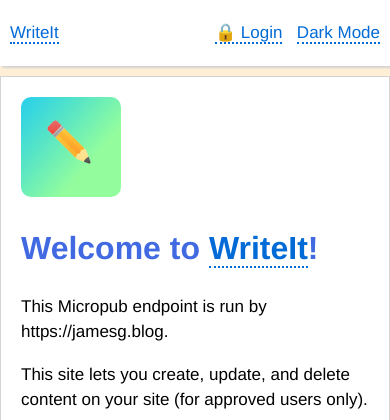
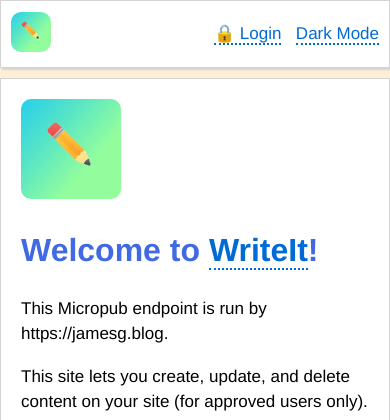
Before and after one commit to capjamesg/micropub, a Flask app: page / in a window 390 px wide. Shown: the top 420 px of the page. Run offline with Flask 2, Linux system fonts and the light colour scheme; some libraries are stand-ins or nearby versions.

Commit message:
redesign some pages for mobile

```diff
--- a/static/styles.css
+++ b/static/styles.css
@@ -40,9 +40,13 @@ button, .random_button {
 .random_button:hover {
 	cursor: pointer;
 }
+.no_underline {
+	border: none;
+}
 nav, footer ul {
 	display: flex;
 	background-color: white;
+	border: 1px solid lightgrey;
 	box-shadow: 2px 2px 2px lightgrey;
 }
 nav ul li {
@@ -238,6 +242,7 @@ a:focus {
 	display: inline-block;
 	width: 100%;
 	border: 1px solid lightgrey;
+	box-shadow: 2px 2px turquoise;
 	margin-bottom: 20px;
 	padding: 10px;
 	box-sizing: border-box;
--- a/templates/base.html
+++ b/templates/base.html
@@ -56,7 +56,7 @@
 
     <style id="darkmode" media="none">
       @media (prefers-color-scheme: dark) {
-        html, .feed li, aside, .content_box, .main_content_box, .green_notification, .modal_content {
+        html, .feed li, aside, .content_box, .main_content_box, nav, .green_notification, .modal_content {
           background-color: #1F2937;
           background: #1F2937 !important;
         }
@@ -88,7 +88,7 @@
       <a href="#main" class="accessibility_label_top">Skip to main content</a>
       {% if url_for(request.endpoint) != "/editor" %}
         <nav id="top_navigation">
-          <p><a href="/">WriteIt</a></p>
+          <a href="/" class="no_underline"><img src="/static/icons/40.png" height="40" width="40" alt="WriteIt Home" /></a>
           {% if user %}
           <ul>
             <li><a href="/settings">👤 {{ me.split("/")[2] }}</a></li>
```
Also changed, not shown: server/create_items.py (+12 -7 lines).
